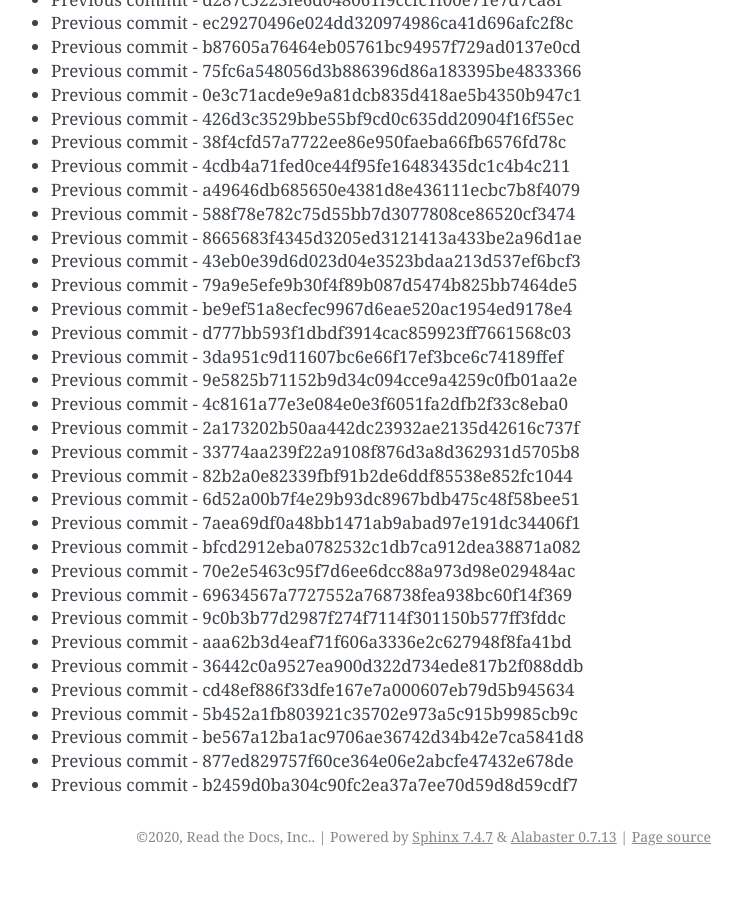
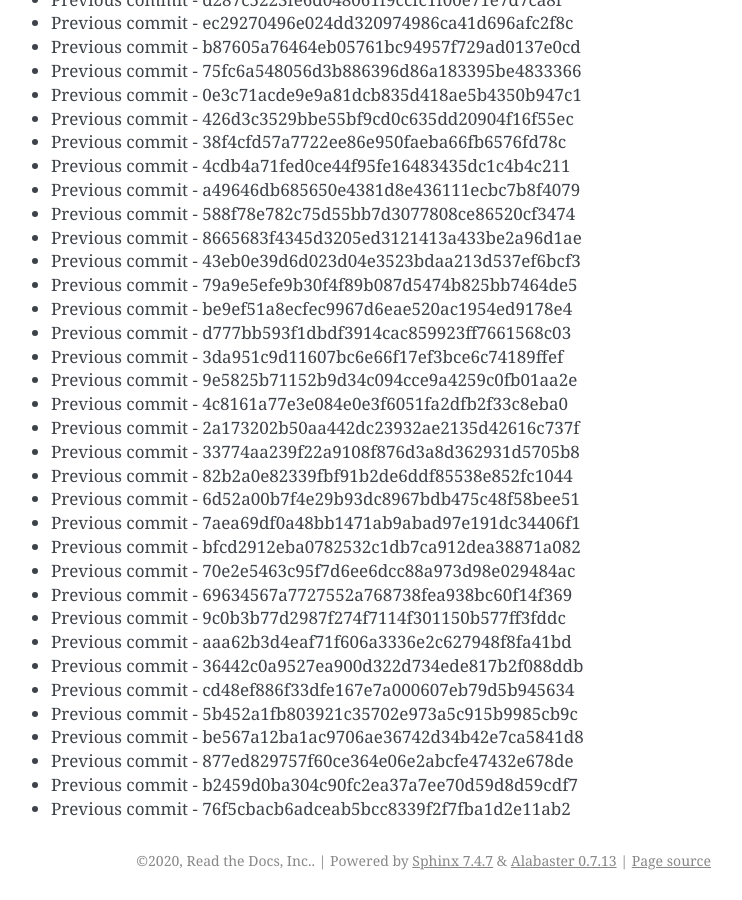
Before and after one commit to readthedocs/rtd-git-stresstest, a Sphinx documentation site: the page built from docs/updates.rst, in a window 1280 px wide and 900 px high, scrolled down 33091 px. Shown: the whole window, without its empty margins (399-1141 px from the left). Built offline with Sphinx 7.4.7, drawn with Linux system fonts in a browser that asks for light colours; before the commit the page ends 33967 px from its top, so only the background shows below that.

Commit message:
Generating commit from previous: 76f5cbacb6adceab5bcc8339f2f7fba1d2e11ab2

```diff
--- a/docs/updates.rst
+++ b/docs/updates.rst
@@ -1422,3 +1422,4 @@ It can be tested for any performance characteristics.
 * Previous commit - be567a12ba1ac9706ae36742d34b42e7ca5841d8
 * Previous commit - 877ed829757f60ce364e06e2abcfe47432e678de
 * Previous commit - b2459d0ba304c90fc2ea37a7ee70d59d8d59cdf7
+* Previous commit - 76f5cbacb6adceab5bcc8339f2f7fba1d2e11ab2
```
